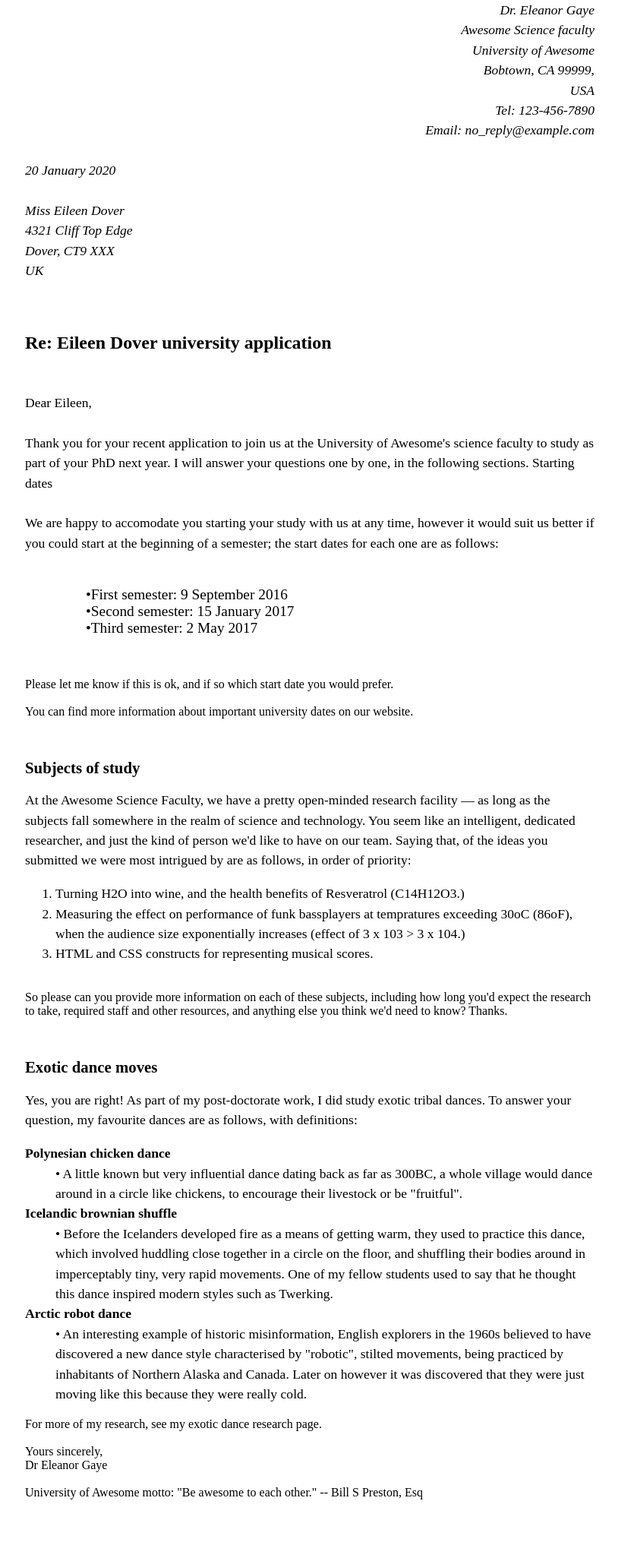
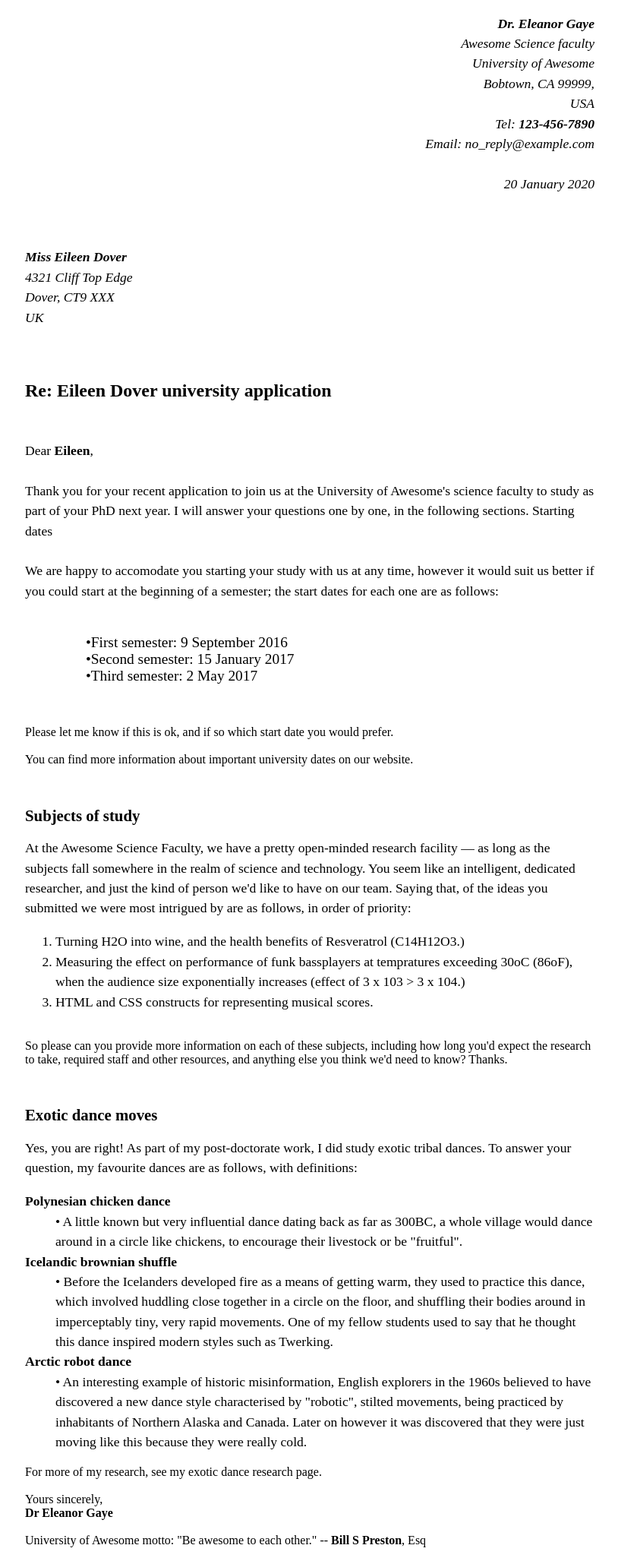
Before and after one commit to PauNavarro/DAM2020-2021, a PHP site: page /ejercicio1.html in a window 1280 px wide. Shown: the whole page at 76% size, without its empty margins (232-1046 px from the left). Before the commit the page ends 1974 px from the top, so only its background shows below. Run offline with PHP 8.4, Linux system fonts and the light colour scheme.

Commit message:
Ejercicio1-Actividad04 corregido

```diff
--- a/Lenguaje de marcas/Actividad04/ejercicio1/ejercicio1.html
+++ b/Lenguaje de marcas/Actividad04/ejercicio1/ejercicio1.html
@@ -6,8 +6,8 @@
 	<link rel="stylesheet" type="text/css" href="./formato.css">
 </head>
 <body>
-<address class="cabecera">
-	Dr. Eleanor Gaye
+<p class="cabecera">
+	<span class="nombre">Dr. Eleanor Gaye</span>
 <br>
 	Awesome Science faculty
 <br>
@@ -17,17 +17,17 @@
 <br>
 	USA
 <br>
-	Tel: 123-456-7890
+	Tel: <span class="tlfn">123-456-7890</span>
 <br>
 	Email: no_reply@example.com
 <br>
 	<br>
-</address>
-<address>
-	20 January 2020
+	<span class="cabecera2">20 January 2020</span>
+</p>
+<p class="cabecera2">
 <br>
 	<br>
-	Miss Eileen Dover
+	<span class="nombre">Miss Eileen Dover</span>
 <br>
 	4321 Cliff Top Edge
 <br>
@@ -37,11 +37,13 @@
 <br>
 	<br>
 		<br>
-</address>
+</p>
+
 <h1>Re: Eileen Dover university application</h1>
+
 <br>
 <p>
-	Dear Eileen,
+	Dear <span class="nombre">Eileen</span>,
 <br>
 	<br>
 	Thank you for your recent application to join us at the University of Awesome's science faculty to study as part of your PhD next year. I will answer your questions one by one, in the following sections. Starting dates
@@ -63,7 +65,9 @@
 	You can find more information about important university dates on our website.
 </p>
 <br>
+
 <h2>Subjects of study</h2>
+
 <p>
 	At the Awesome Science Faculty, we have a pretty open-minded research facility — as long as the subjects fall somewhere in the realm of science and technology. You seem like an intelligent, dedicated researcher, and just the kind of person we'd like to have on our team. Saying that, of the ideas you submitted we were most intrigued by are as follows, in order of priority:
 <br>
@@ -76,7 +80,9 @@
 	So please can you provide more information on each of these subjects, including how long you'd expect the research to take, required staff and other resources, and anything else you think we'd need to know? Thanks.
 </p>
 <br>
+
 <h2>Exotic dance moves</h2>
+
 <p>
 	Yes, you are right! As part of my post-doctorate work, I did study exotic tribal dances. To answer your question, my favourite dances are as follows, with definitions:
 <br>
@@ -99,10 +105,10 @@
 	<br>
 	Yours sincerely,
 <br>
-	Dr Eleanor Gaye
+	<span class="nombre">Dr Eleanor Gaye</span>
 <br>
 	<br>
-	University of Awesome motto: "Be awesome to each other." -- Bill S Preston, Esq
+	University of Awesome motto: "Be awesome to each other." -- <span class="nombre">Bill S Preston</span>, Esq
 </p>
 </body>
 </html>
--- a/Lenguaje de marcas/Actividad04/ejercicio1/formato.css
+++ b/Lenguaje de marcas/Actividad04/ejercicio1/formato.css
@@ -5,6 +5,22 @@ body {
 
 .cabecera{
   text-align: right;
+  font-style: italic;
+}
+.cabecera2{
+  font-style: italic;
+}
+.nombre{
+	font-weight: bold;
+}
+
+.fecha{
+	font-weight: bold;
+}
+
+.tlfn{
+	font-weight: bold;
+	font-style: italic;
 }
 
 h1 {
```
